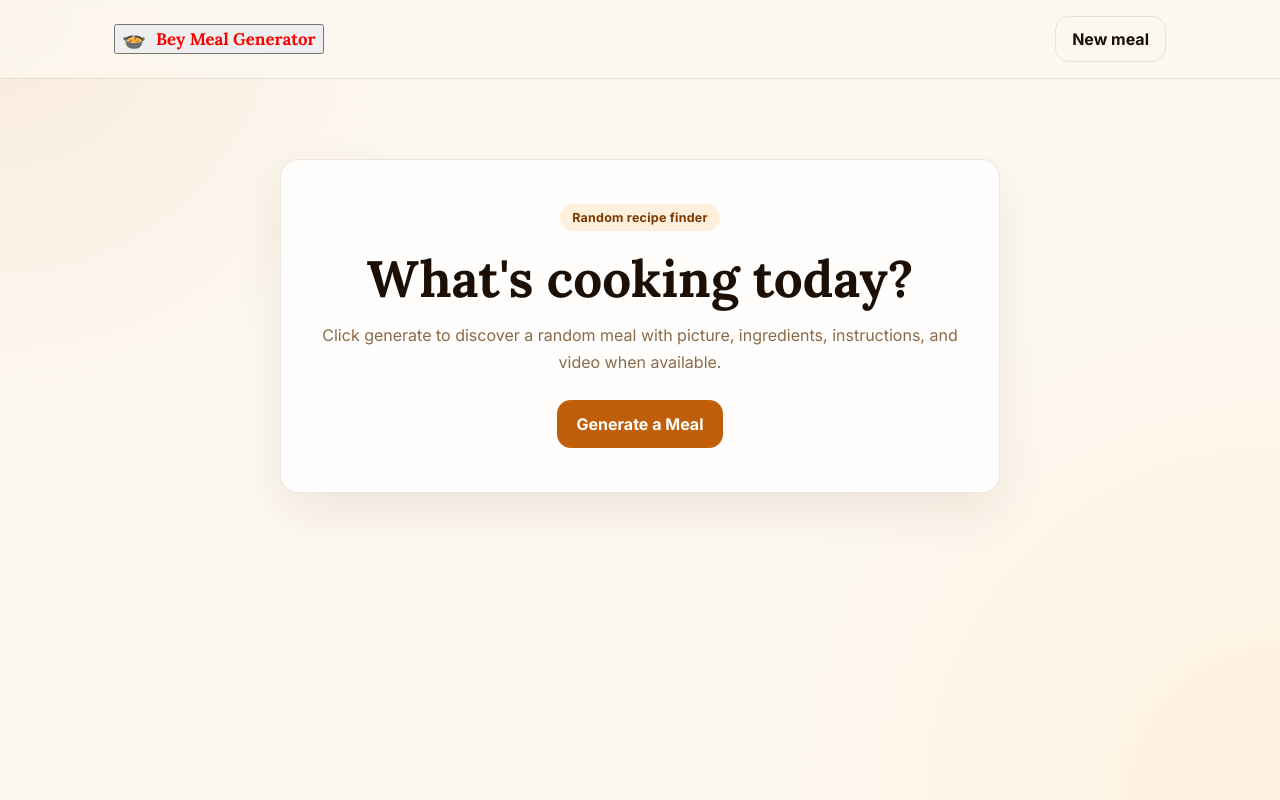
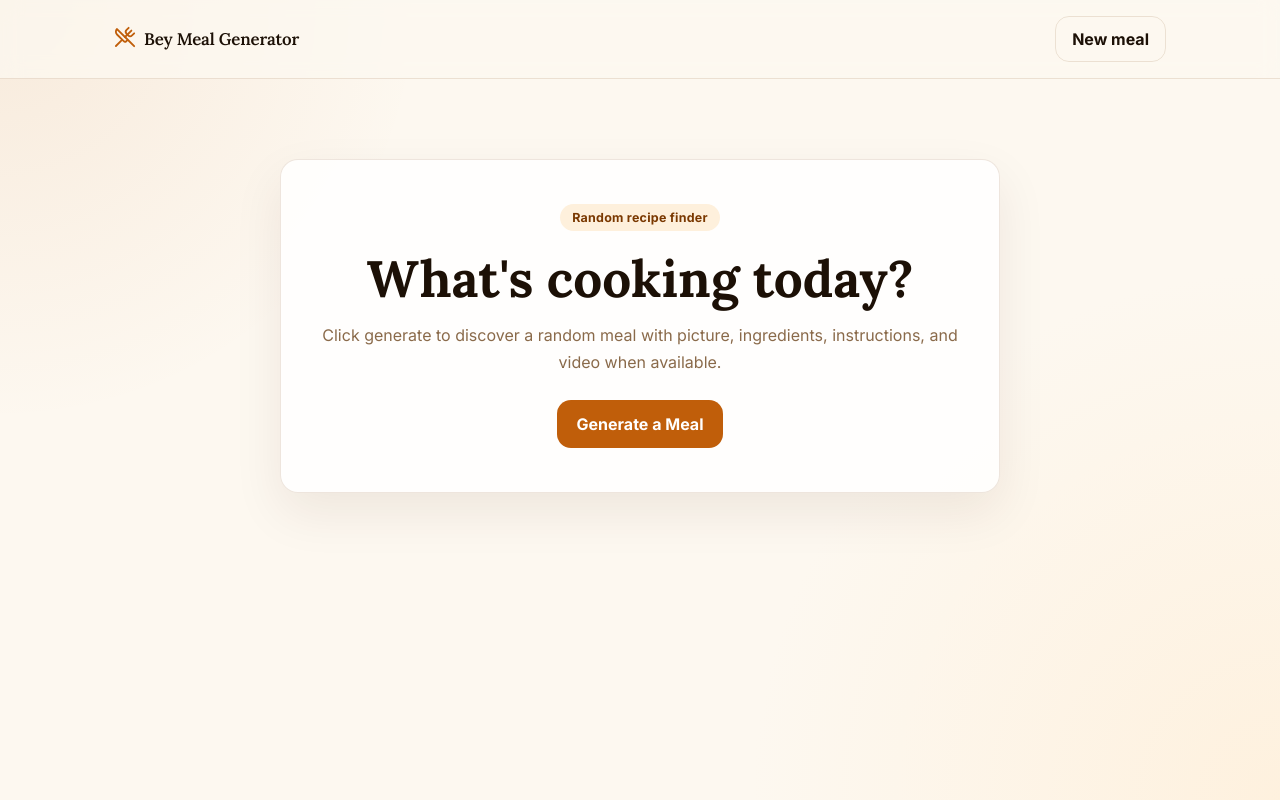
Before and after one commit to iobey77ok/bey-meal-generator, a React (Vite) app in the folder frontend/: page / in a window 1280 px wide. Built offline with nearby package versions, Linux system fonts and the light colour scheme.

Commit message:
feat: move meal image to the top of the card and import lucide icons

```diff
--- a/frontend/package.json
+++ b/frontend/package.json
@@ -10,6 +10,7 @@
   },
   "dependencies": {
     "@vitejs/plugin-react": "^6.0.2",
+    "lucide-react": "^1.17.0",
     "react": "^18.3.1",
     "react-dom": "^18.3.1",
     "vite": "^8.0.15"
--- a/frontend/src/App.css
+++ b/frontend/src/App.css
@@ -14,6 +14,10 @@
 
 * {
   box-sizing: border-box;
+}
+
+html {
+  overflow-y: scroll;
 }
 
 body {
@@ -57,21 +61,30 @@ textarea {
   gap: 16px;
 }
 
+
 .brand {
+  all: unset;
+  cursor: pointer;
   display: flex;
   align-items: center;
-  gap: 10px;
-  min-width: 0;
+  gap: 8px;
 }
 
-.brand-mark {
-  font-size: 1.2rem;
+.brand-icon {
+  color: var(--primary);
 }
 
 .brand-name {
-  font-family: "Lora", Georgia, serif;
+  font-family: 'Lora', Georgia, serif;
+  font-weight: 600;
   font-size: 1.05rem;
-  font-weight: 700;
+  color: var(--foreground);
+  letter-spacing: -0.01em;
+}
+
+
+.brand-name:hover {
+  color: var(--primary);
 }
 
 .app-main {
@@ -106,11 +119,6 @@ textarea {
   margin-bottom: 18px;
 }
 
-.brand {
-  color: red;
-}
-
-
 .hero h1,
 .state-card h2,
 .meal-body h2 {
@@ -131,29 +139,37 @@ textarea {
   margin: 0 0 24px;
 }
 
-.meal-card {
-  margin-top: 24px;
-  display: grid;
-  grid-template-columns: 1.1fr 1fr;
-  gap: 0;
+.meal-image-wrap {
+  position: relative;
+  aspect-ratio: 16/9;
   overflow: hidden;
-  border: 1px solid var(--line);
-  border-radius: 24px;
-  background: rgba(255, 255, 255, 0.92);
-  box-shadow: var(--shadow);
 }
 
-.meal-image-wrap {
-  position: relative;
-  min-height: 100%;
-  background: #f5ece0;
+.meal-tags {
+  position: absolute;
+  left: 16px;
+  bottom: 16px;
+
+  display: flex;
+  gap: 8px;
+  flex-wrap: wrap;
+}
+
+.meal-tags span {
+  background: rgba(0, 0, 0, 0.7);
+  color: white;
+
+  padding: 6px 12px;
+  border-radius: 999px;
+
+  font-size: 0.875rem;
+  font-weight: 600;
 }
 
 .meal-image,
 .meal-image-placeholder {
   width: 100%;
   height: 100%;
-  min-height: 360px;
   object-fit: cover;
   display: block;
 }
@@ -174,29 +190,41 @@ textarea {
   font-weight: 600;
 }
 
-.meal-tags {
-  position: absolute;
-  left: 18px;
-  right: 18px;
-  bottom: 18px;
+.meal-card {
+  width: 100%;
+  max-width: 760px;
+  margin: 0 auto;
+
   display: flex;
-  flex-wrap: wrap;
-  gap: 8px;
+  flex-direction: column;
+
+  overflow: hidden;
+  border-radius: 24px;
+  border: 1px solid var(--line);
+
+  background: white;
+  box-shadow: var(--shadow);
+
+  animation: reveal 0.5s ease-out;
 }
 
-.meal-tags span {
-  background: rgba(28, 16, 6, 0.72);
-  color: #fff;
-  padding: 7px 12px;
-  border-radius: 999px;
-  font-size: 0.8rem;
+@keyframes reveal {
+  from {
+    opacity: 0;
+    transform: translateY(-20px);
+  }
+
+  to {
+    opacity: 1;
+    transform: translateY(0);
+  }
 }
 
 .meal-body {
-  padding: 28px;
+  padding: 24px;
   display: flex;
   flex-direction: column;
-  gap: 22px;
+  gap: 24px;
 }
 
 .meal-body h2 {
@@ -205,8 +233,8 @@ textarea {
 
 .meta-grid {
   display: grid;
-  grid-template-columns: repeat(3, minmax(0, 1fr));
-  gap: 10px;
+  grid-template-columns: repeat(3, 1fr);
+  gap: 12px;
 }
 
 .meta-grid div,
@@ -362,3 +390,9 @@ textarea {
     padding: 20px;
   }
 }
+
+@media (max-width: 640px) {
+  .meta-grid {
+    grid-template-columns: 1fr;
+  }
+}
--- a/frontend/src/App.jsx
+++ b/frontend/src/App.jsx
@@ -1,6 +1,7 @@
 /* webpage logic/UI */
 
 import { useState } from "react";
+import * as Lucide from "lucide-react";
 
 // The base URL for our backend API. Kept outside the component because it's a global constant.
 const API_URL = "http://localhost:3000/meal/random";
@@ -96,7 +97,9 @@ function App() {
       <header className="app-header">
         <div className="header-inner">
           <button className="brand" onClick={handleGoHome} type="button">
-            <span className="brand-mark">🍲</span>
+            <span className="brand-icon">
+              <Lucide.UtensilsCrossed size={22} />
+            </span>
             <span className="brand-name">Bey Meal Generator</span>
           </button>
           <button className="btn btn-ghost" onClick={handleGenerateMeal} disabled={isLoading}>
```
Also changed, not shown: 1 other file (tests, documents, lock files or other folders).
